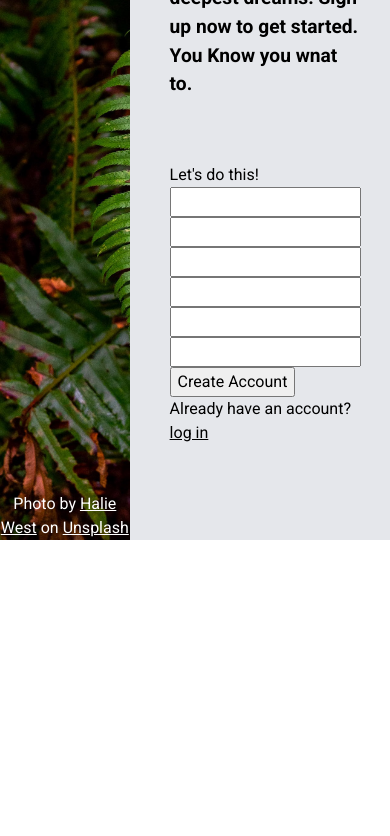
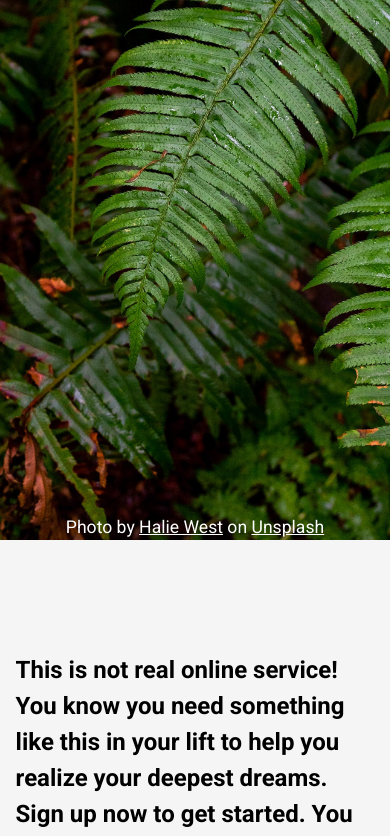
Before and after one commit to arrahhal/sign-up-form, a plain HTML site: page index.html in a window 390 px wide. Shown: the part 304-1140 px from the top of the page. Before the commit the page ends 844 px from the top, so only its background shows below. Drawn offline with Linux system fonts and the light colour scheme; files whose address does not match are found by name.

Commit message:
make page like photo

```diff
--- a/css/style.css
+++ b/css/style.css
@@ -1,7 +1,8 @@
 :root {
   --clr-button: hsl(92, 20%, 35%);
   --clr-neutral-900: hsl(0 0% 100%);
-  --clr-neutral-800: hsl(220 13% 91%);
+  --clr-neutral-800: hsl(0 0% 96%);
+  --clr-neutral-500: hsl(220 13% 91%);
   --clr-neutral-100: hsl(0 0 0);
   --clr-semi-black: hsl(0 0% 0% / 0.5);
 
@@ -12,8 +13,11 @@
   --fw-light: 300;
   --fw-bold: 700;
 
-  --fs-400: 1rem;
+  --fs-300: .9rem;
+  --fs-400: 1.1rem;
   --fs-500: 1.2rem;
+  --fs-600: 1.5rem;
+  --fs-700: 1.7rem;
 }
 
 /***********************************/
@@ -99,10 +103,6 @@ select {
   display: flex;
   gap: var(--gap, 1rem);
 }
-.grid {
-  display: grid;
-  gap: var(--gap, 1rem);
-}
 
 @font-face {
   font-family: 'Norse';
@@ -113,6 +113,7 @@ select {
 
 body {
   font-family: var(--ff-roboto);
+  font-size: var(--fs-400);
 }
 body > * {
   min-height: 100vh;
@@ -121,15 +122,27 @@ body > * {
 .container {
   --gap: 0rem;
 }
+@media (max-width: 940px) {
+  .container {
+    flex-direction: column;
+  }
+}
 .img-section {
   position: relative;
   flex: 1;
   background-image: url(../assets/halie-west-25xggax4bSA-unsplash.jpg);
   background-size: cover;
   color: var(--clr-neutral-900);
+  z-index: 1;
+}
+@media(max-width: 990px) {
+  .img-section {
+    min-height: 100vh;
+  }
 }
 .img-section__logo {
-  margin-top: min(30%, 30rem);
+  min-width: 240px;
+  margin-top: 10rem;
   background-color: var(--clr-semi-black);
   font-family: var(--ff-norse);
   align-items: center;
@@ -151,22 +164,85 @@ body > * {
   margin-inline: auto;
 }
 .form-section {
-  flex: 2.6;
+  flex: 2.4;
   background-color: var(--clr-neutral-800);
 }
 .form-section__container {
-  margin-inline: 40px;
-  max-width: 60rem;
-  margin-top: 9rem;
+  max-width: min(100% - 8vw, 50rem);
+  margin-inline: 4vw;
+  margin-block: 7rem;
 }
 .form-section__paragraph {
   font-weight: var(--fw-bold);
-  font-size: var(--fs-500);
+  font-size: var(--fs-600);
   padding-bottom: 4rem;
 }
-.inputs-container {
+.form-section__inputs {
   padding-block: 1rem;
   background-color: var(--clr-neutral-900);
-  box-shadow: 0 3px 5px rgb(169, 169, 169);
   padding-bottom: 2rem;
 }
+.full-bleed {
+  box-shadow: 0 0 0 100vmax var(--clr-neutral-900);
+  clip-path: inset(0 -100vmax);
+}
+.form-section__inputs span {
+  font-size: var(--fs-700);
+  font-weight: var(--fw-bold);
+}
+.form__label {
+  display: block;
+  font-size: var(--fs-300);
+  font-weight: var(--fw-normal);
+  letter-spacing: 1.5px;
+}
+.form__input {
+  width: 17rem;
+  border-radius: 4px;
+  border: 2px solid var(--clr-neutral-800);
+  font-size: var(--fs-500);
+}
+.btn-container {
+  margin-top: 2rem;
+}
+@media(max-width: 600px) {
+  .form__button {
+    margin-inline: auto;
+  }
+}
+.form__button {
+  display: block;
+  padding: 10px 56px;
+  background-color: var(--clr-button);
+  font-weight: var(--fw-bold);
+  color:var(--clr-neutral-900);
+  border: none;
+  border-radius: 4px;
+  cursor: pointer;
+}
+
+.login-container {
+  margin-top: 2rem;
+}
+@media(max-width: 600px) {
+  .login-container {
+    text-align: center;
+  }
+}
+.login-container a {
+  text-decoration: none;
+  color: var(--clr-button);
+  font-weight: var(--fw-bold);
+}
+.row {
+  --gap: 3vw;
+}
+@media(max-width: 600px) {
+  .row {
+    flex-wrap: wrap;
+    justify-content: center;
+  }
+}
+.row + .row {
+  margin-top: 1rem;
+}
```
